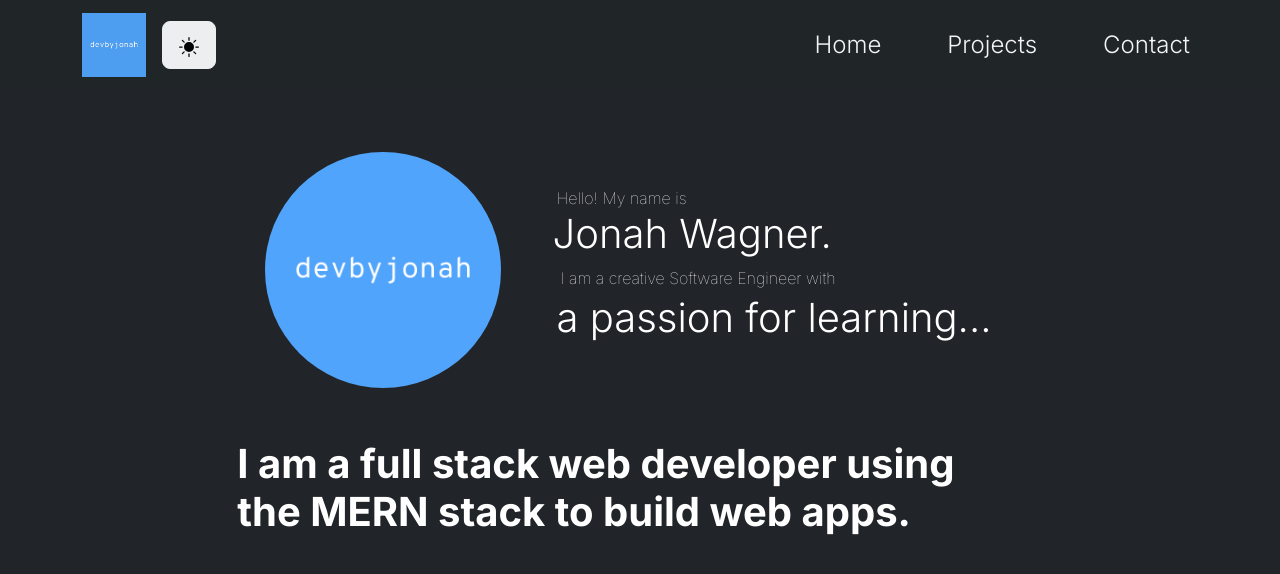
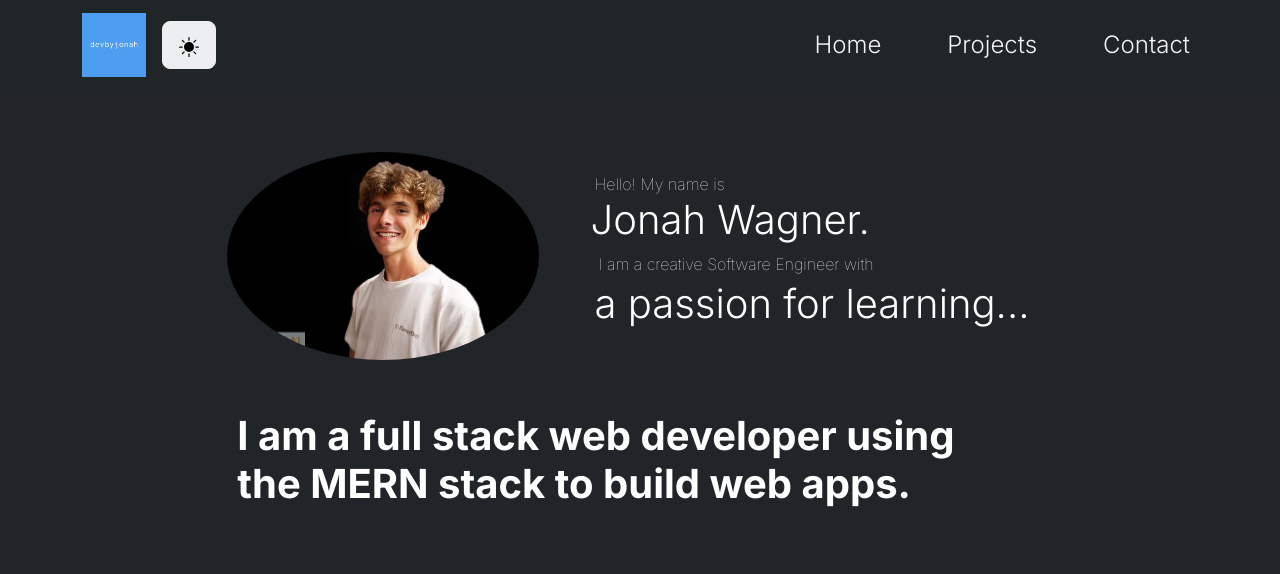
Before and after one commit to devbyjonah/old-portfolio, a Next.js app: page / in a window 1280 px wide. Shown: the top 574 px of the page. Built offline with nearby package versions, Linux system fonts and the light colour scheme.

Commit message:
added profile photo to intro

```diff
--- a/components/Intro.js
+++ b/components/Intro.js
@@ -1,4 +1,5 @@
 import Image from "next/image";
+import profilePicture from "../public/jonahFinal.png";
 
 export default function Intro() {
 	return (
@@ -13,18 +14,18 @@ export default function Intro() {
 						<div className="w-100 d-flex justify-content-center mt-5">
 							<div>
 								<Image
-									width={244}
-									height={244}
-									src="/profile.png"
+									width={320}
+									height={213}
+									src={profilePicture}
 									alt="A picture of me!"
-									className="float-start rounded-circle p-1"
+									className="img-fluid float-start rounded-circle p-1"
 								/>
 							</div>
-							<div className="mt-auto mb-auto ms-md-5">
+							<div className="mt-auto mb-auto ms-5">
 								<span className="fw-lighter p-1">
 									Hello! My name is
 									<h2 className="fs-1 fw-light">
-										Jonah Wagner.
+										Jonah&nbsp;Wagner.
 									</h2>
 								</span>
 								<span className="fw-lighter p-1">
```
Also changed, not shown: public/jonahFinal.png (added).
